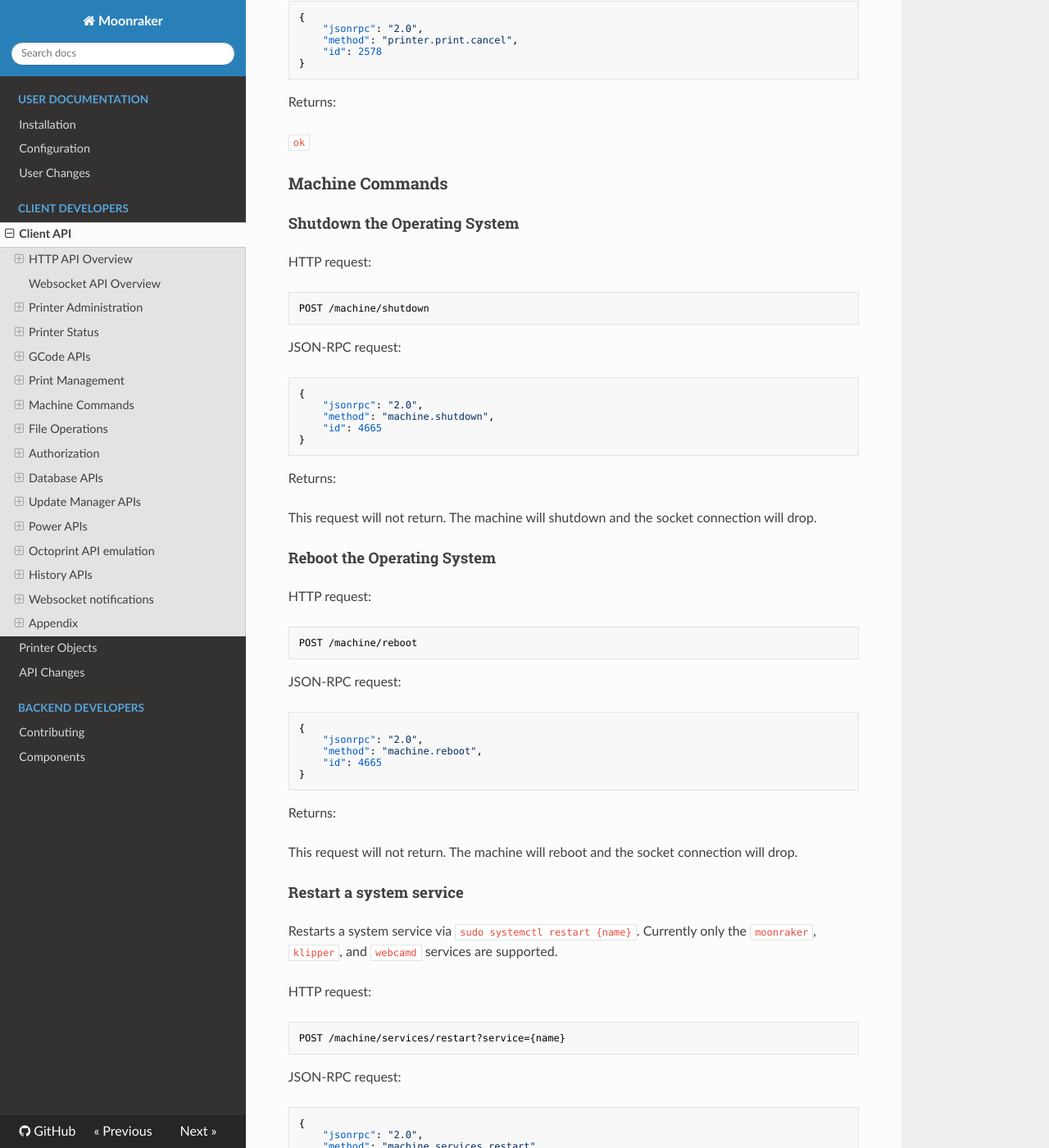
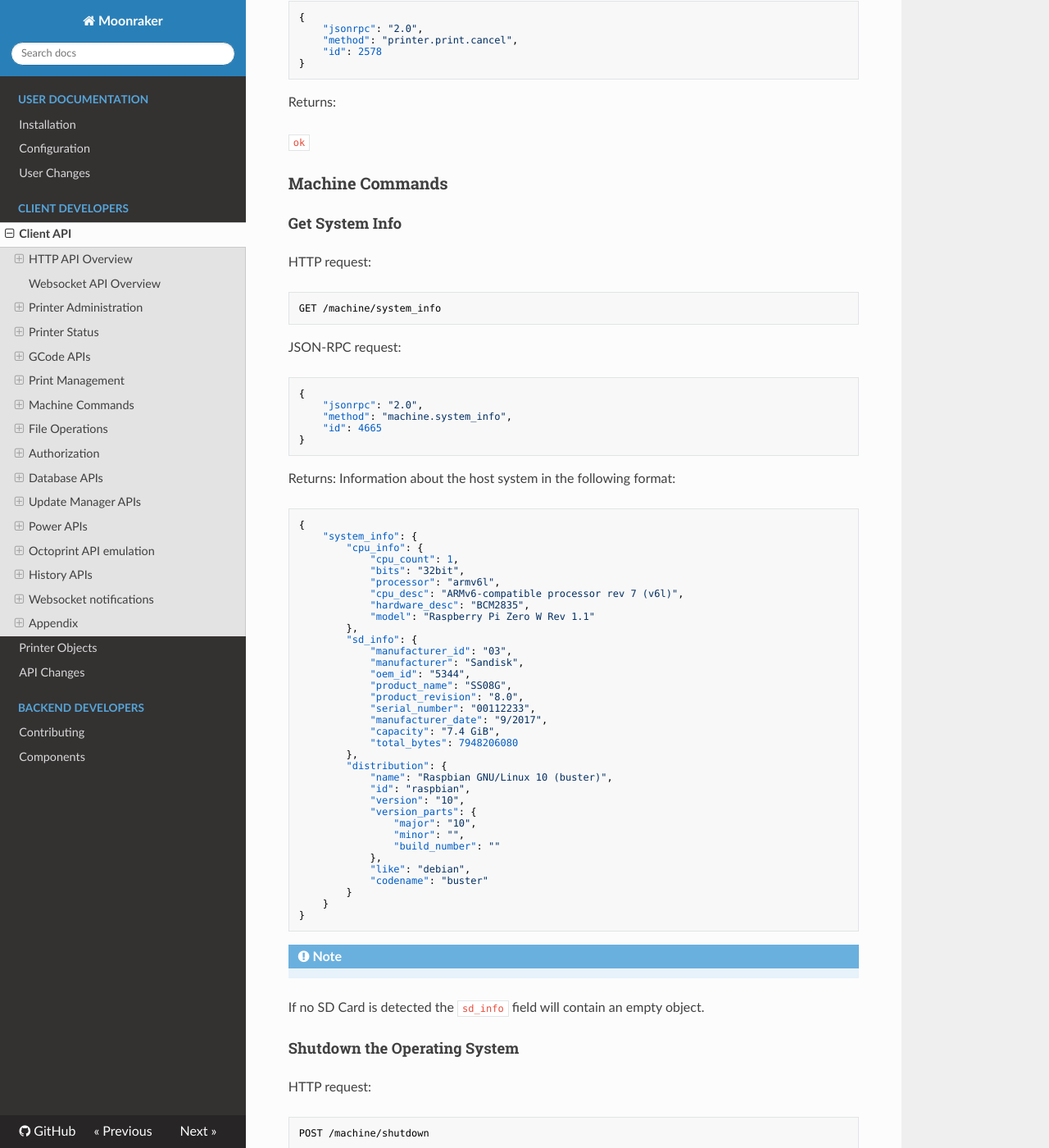
Before and after one commit to Marirossibn/moonraker, an MkDocs documentation site: the page built from docs/web_api.md, in a window 1280 px wide and 1400 px high, scrolled down 15630 px. Shown: the whole window at 82% size. Built offline with MkDocs 1.6.1, drawn with Linux system fonts in a browser that asks for light colours; nearby versions of some CDN libraries.

Commit message:
docs: add documentation for `/machine/system_info`
Signed-off-by:  Eric Callahan <arksine.code@gmail.com>

````diff
--- a/docs/web_api.md
+++ b/docs/web_api.md
@@ -786,6 +786,61 @@ Returns:
 `ok`
 
 ### Machine Commands
+
+#### Get System Info
+HTTP request:
+```http
+GET /machine/system_info
+```
+JSON-RPC request:
+```json
+{
+    "jsonrpc": "2.0",
+    "method": "machine.system_info",
+    "id": 4665
+}
+```
+Returns: Information about the host system in the following format:
+```json
+{
+    "system_info": {
+        "cpu_info": {
+            "cpu_count": 1,
+            "bits": "32bit",
+            "processor": "armv6l",
+            "cpu_desc": "ARMv6-compatible processor rev 7 (v6l)",
+            "hardware_desc": "BCM2835",
+            "model": "Raspberry Pi Zero W Rev 1.1"
+        },
+        "sd_info": {
+            "manufacturer_id": "03",
+            "manufacturer": "Sandisk",
+            "oem_id": "5344",
+            "product_name": "SS08G",
+            "product_revision": "8.0",
+            "serial_number": "00112233",
+            "manufacturer_date": "9/2017",
+            "capacity": "7.4 GiB",
+            "total_bytes": 7948206080
+        },
+        "distribution": {
+            "name": "Raspbian GNU/Linux 10 (buster)",
+            "id": "raspbian",
+            "version": "10",
+            "version_parts": {
+                "major": "10",
+                "minor": "",
+                "build_number": ""
+            },
+            "like": "debian",
+            "codename": "buster"
+        }
+    }
+}
+```
+
+!!! note
+   If no SD Card is detected the `sd_info` field will contain an empty object.
 
 #### Shutdown the Operating System
 HTTP request:
````
